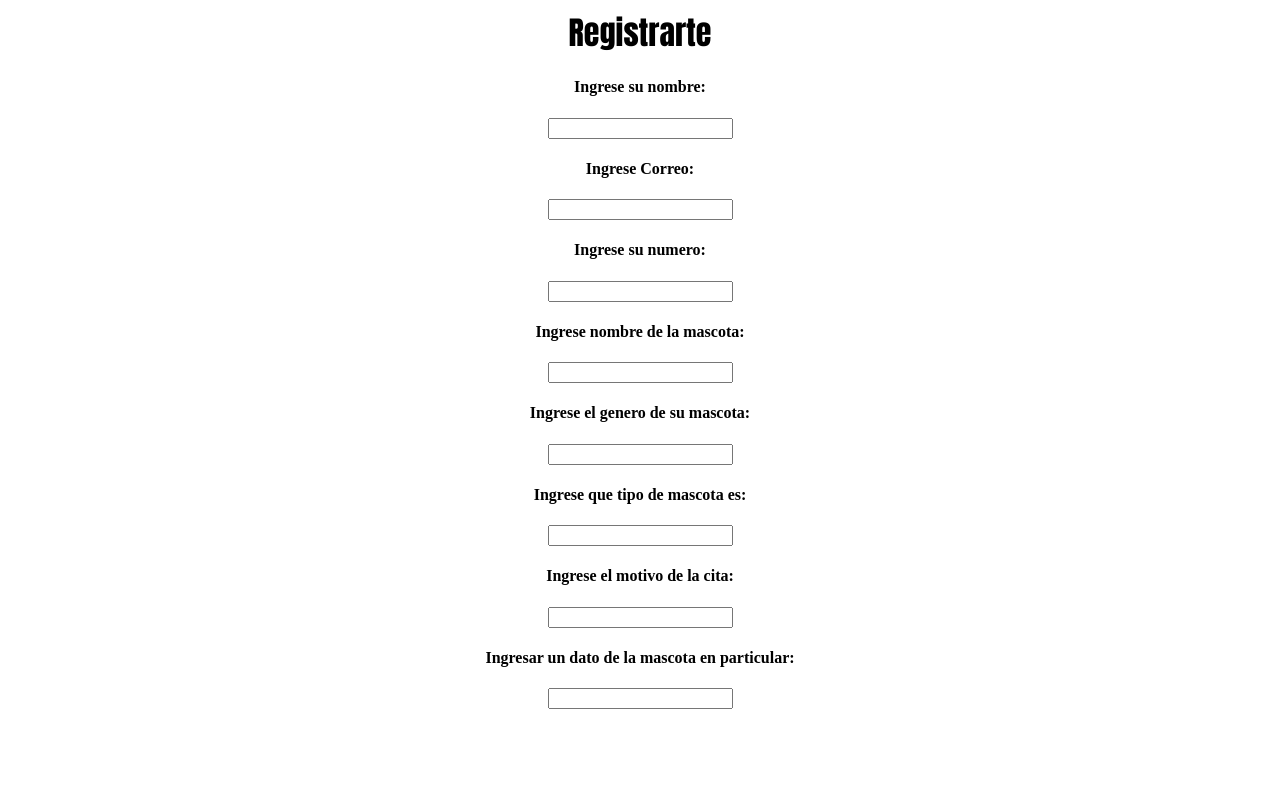
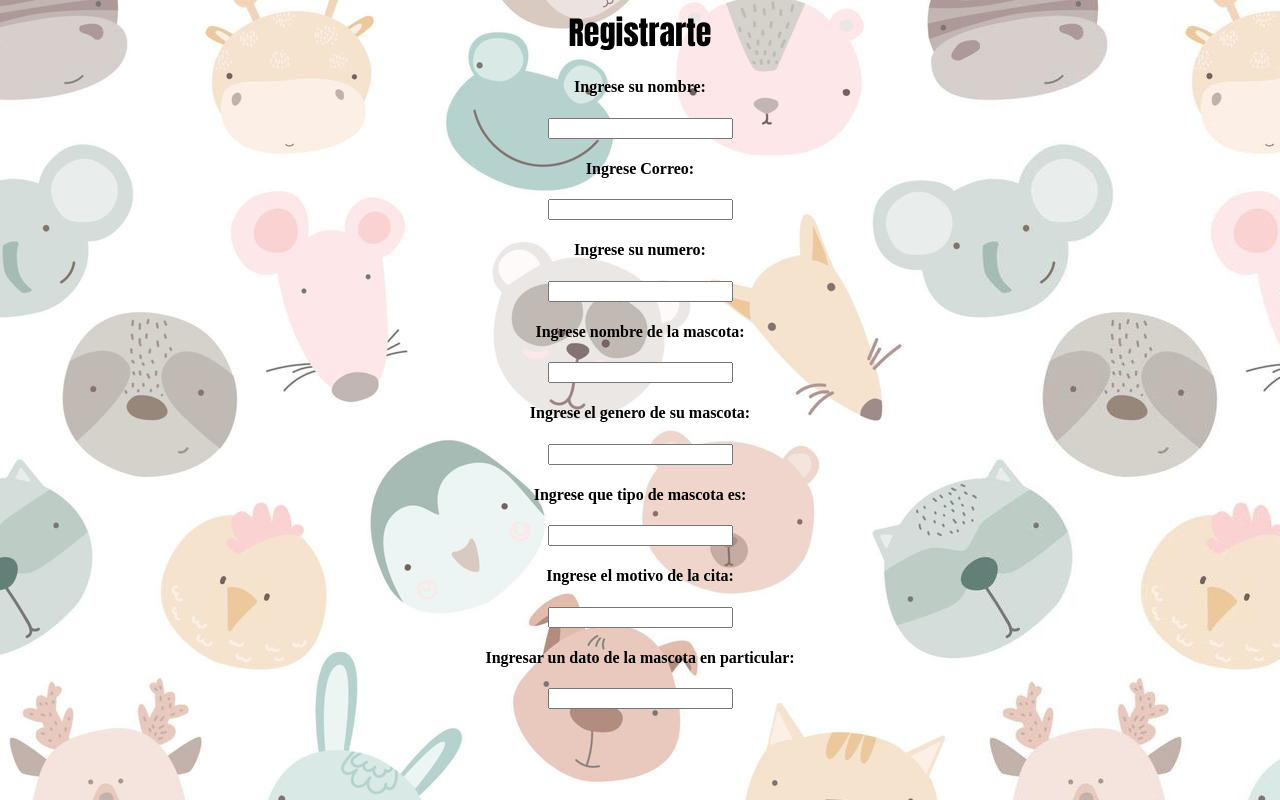
Before and after one commit to Emilin34/Hojadevida, a plain HTML site: page formulario.hp.html in a window 1280 px wide. Drawn offline with Linux system fonts and the light colour scheme.

Commit message:
Update formulario.hp.html

```diff
--- a/formulario.hp.html
+++ b/formulario.hp.html
@@ -13,7 +13,7 @@ function Resistrarse (){
 }
  </script>
 
- <body background="img/fondo.jpg">
+ <body background="fondo.jpg">
   <center>
   <FONT FACE="impact"SIZE=6 COLOR="black">Registrarte</FONT>
    <h4>Ingrese su nombre:</h4>
```
